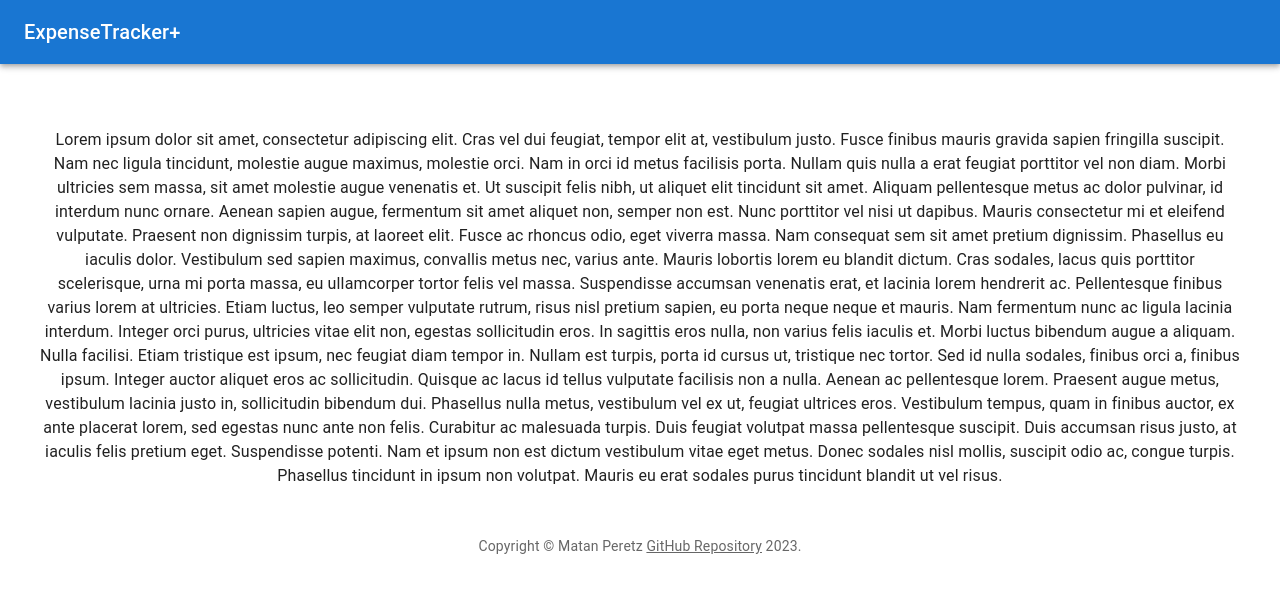
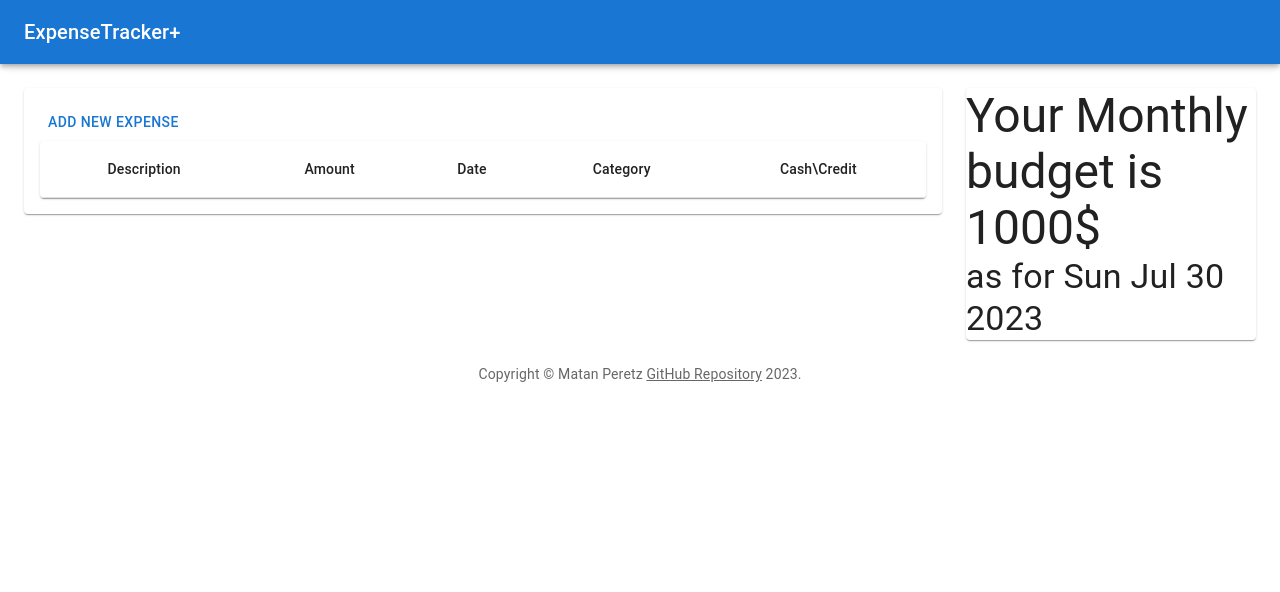
Before and after one commit to MatanP12/ExpenseTrackerPlus, a React (Create React App) app: page / in a window 1280 px wide. Shown: the top 592 px of the page. Built offline with nearby package versions, Linux system fonts and the light colour scheme.

Commit message:
Create a Basic Home page
- Create a Home page.
- Add expense table and Budget paper(without data).
- Create header and footer.

```diff
--- a/package.json
+++ b/package.json
@@ -38,5 +38,8 @@
       "last 1 firefox version",
       "last 1 safari version"
     ]
+  },
+  "devDependencies": {
+    "@babel/plugin-proposal-private-property-in-object": "^7.21.11"
   }
 }
--- /dev/null
+++ b/src/Components/ExpenseTable.js
@@ -0,0 +1,50 @@
+import Table from '@mui/material/Table';
+import TableBody from '@mui/material/TableBody';
+import TableCell from '@mui/material/TableCell';
+import TableContainer from '@mui/material/TableContainer';
+import TableHead from '@mui/material/TableHead';
+import TableRow from '@mui/material/TableRow';
+import Paper from '@mui/material/Paper';
+
+
+function ExpenseTable(){
+
+
+    return (
+        <TableContainer component={Paper}>
+        <Table sx={{ minWidth: 650 }} aria-label="simple table">
+          <TableHead>
+            <TableRow>
+              <TableCell align="center">Description</TableCell>
+              <TableCell align="center">Amount</TableCell>
+              <TableCell align="center">Date</TableCell>
+              <TableCell align="center">Category</TableCell>
+              <TableCell align="center">Cash\Credit</TableCell>
+            </TableRow>
+          </TableHead>
+          <TableBody>
+            {/* {rows.map((row) => (
+              <TableRow
+                key={row.name}
+                sx={{ '&:last-child td, &:last-child th': { border: 0 } }}
+              >
+                <TableCell component="th" scope="row">
+                  {row.name}
+                </TableCell>
+                <TableCell align="right">{row.calories}</TableCell>
+                <TableCell align="right">{row.fat}</TableCell>
+                <TableCell align="right">{row.carbs}</TableCell>
+                <TableCell align="right">{row.protein}</TableCell>
+              </TableRow>
+            ))} */}
+          </TableBody>
+        </Table>
+      </TableContainer>
+
+
+    )
+
+
+}
+
+export default ExpenseTable;
--- a/src/Pages/Home.js
+++ b/src/Pages/Home.js
@@ -1,6 +1,6 @@
-import { AppBar, Box, CssBaseline, Link, Toolbar } from "@mui/material";
+import { AppBar, Box, Button, CssBaseline, Grid, Link, Paper, Toolbar } from "@mui/material";
 import Typography from '@mui/material/Typography';
-import Container from '@mui/material/Container';
+import ExpenseTable from "../Components/ExpenseTable";
 
 function Copyright(props) {
     return (
@@ -15,39 +15,73 @@ function Copyright(props) {
     );
   }
 
+  function BudgetPaper() {
 
+    return (
+      <Paper sx={{}}>
+        <Typography variant="h3">
+          Your Monthly budget is 1000$
+        </Typography>
+        <Typography variant="h4">
+          as for {new Date().toDateString()}
+
+        </Typography>
+      </Paper>
+    )
+
+  }
+
+
+  function TableGrid(){
+
+    return (
+        <Grid item xs={12} md={12} lg={12}>
+          <Button>
+            Add new Expense
+          </Button>
+            <ExpenseTable/>
+        </Grid>
+    )
+  }
+
+
+  function TopBar(){
+  return (
+    <AppBar position="fixed">
+    <Toolbar>
+      <Typography component="h1" variant="h6">
+        ExpenseTracker+
+      </Typography>
+    </Toolbar>
+  </AppBar>
+  )
+  }
 
   function Home() {
     return (
       <Box >
         <CssBaseline />
-          <AppBar position="absolute" >
-            <Toolbar
+        <TopBar/>
+            <Toolbar />
+            <Box component="main" sx={{ flexGrow: 1, p: 3 }}>
+              {/* The body of the page */}
+              <Grid container spacing={3}>
+                <Grid item xs={12} md={12} lg={9}>
+                    <Paper
                       sx={{
-                pr: '24px', // keep right padding when drawer closed
+                        p: 2,
+                        display: 'flex',
+                        flexDirection: 'column',
                       }}
                     >
-              <Typography
-                component="h1"
-                variant="h6"
-                color="inherit"
-                noWrap
-                sx={{ flexGrow: 1 }}
-              >
-                ExpenseTracker+
-              </Typography>
-            </Toolbar>
-          </AppBar>
-          <Box >
-            <Toolbar />
-            <Container disableGutters component="main" sx={{ pt: 8, pb: 6 }}>
-                <Typography align="center" component="p">
-                Lorem ipsum dolor sit amet, consectetur adipiscing elit. Cras vel dui feugiat, tempor elit at, vestibulum justo. Fusce finibus mauris gravida sapien fringilla suscipit. Nam nec ligula tincidunt, molestie augue maximus, molestie orci. Nam in orci id metus facilisis porta. Nullam quis nulla a erat feugiat porttitor vel non diam. Morbi ultricies sem massa, sit amet molestie augue venenatis et. Ut suscipit felis nibh, ut aliquet elit tincidunt sit amet. Aliquam pellentesque metus ac dolor pulvinar, id interdum nunc ornare.
-    Aenean sapien augue, fermentum sit amet aliquet non, semper non est. Nunc porttitor vel nisi ut dapibus. Mauris consectetur mi et eleifend vulputate. Praesent non dignissim turpis, at laoreet elit. Fusce ac rhoncus odio, eget viverra massa. Nam consequat sem sit amet pretium dignissim. Phasellus eu iaculis dolor. Vestibulum sed sapien maximus, convallis metus nec, varius ante. Mauris lobortis lorem eu blandit dictum. Cras sodales, lacus quis porttitor scelerisque, urna mi porta massa, eu ullamcorper tortor felis vel massa. Suspendisse accumsan venenatis erat, et lacinia lorem hendrerit ac. Pellentesque finibus varius lorem at ultricies. Etiam luctus, leo semper vulputate rutrum, risus nisl pretium sapien, eu porta neque neque et mauris.
-    Nam fermentum nunc ac ligula lacinia interdum. Integer orci purus, ultricies vitae elit non, egestas sollicitudin eros. In sagittis eros nulla, non varius felis iaculis et. Morbi luctus bibendum augue a aliquam. Nulla facilisi. Etiam tristique est ipsum, nec feugiat diam tempor in. Nullam est turpis, porta id cursus ut, tristique nec tortor. Sed id nulla sodales, finibus orci a, finibus ipsum. Integer auctor aliquet eros ac sollicitudin. Quisque ac lacus id tellus vulputate facilisis non a nulla. Aenean ac pellentesque lorem.
-    Praesent augue metus, vestibulum lacinia justo in, sollicitudin bibendum dui. Phasellus nulla metus, vestibulum vel ex ut, feugiat ultrices eros. Vestibulum tempus, quam in finibus auctor, ex ante placerat lorem, sed egestas nunc ante non felis. Curabitur ac malesuada turpis. Duis feugiat volutpat massa pellentesque suscipit. Duis accumsan risus justo, at iaculis felis pretium eget. Suspendisse potenti. Nam et ipsum non est dictum vestibulum vitae eget metus. Donec sodales nisl mollis, suscipit odio ac, congue turpis. Phasellus tincidunt in ipsum non volutpat. Mauris eu erat sodales purus tincidunt blandit ut vel risus.
-                </Typography>
-            </Container>
+                      <TableGrid/>
+                    </Paper>
+                </Grid>
+                <Grid item xs={12} md={8} lg={3}>
+                  <BudgetPaper/>
+                </Grid>
+
+              </Grid>
             </Box>
           <Copyright/>
         </Box>
```
Also changed, not shown: 1 other file (tests, documents, lock files or other folders). Lines whose indentation alone changed are shown as unchanged.
